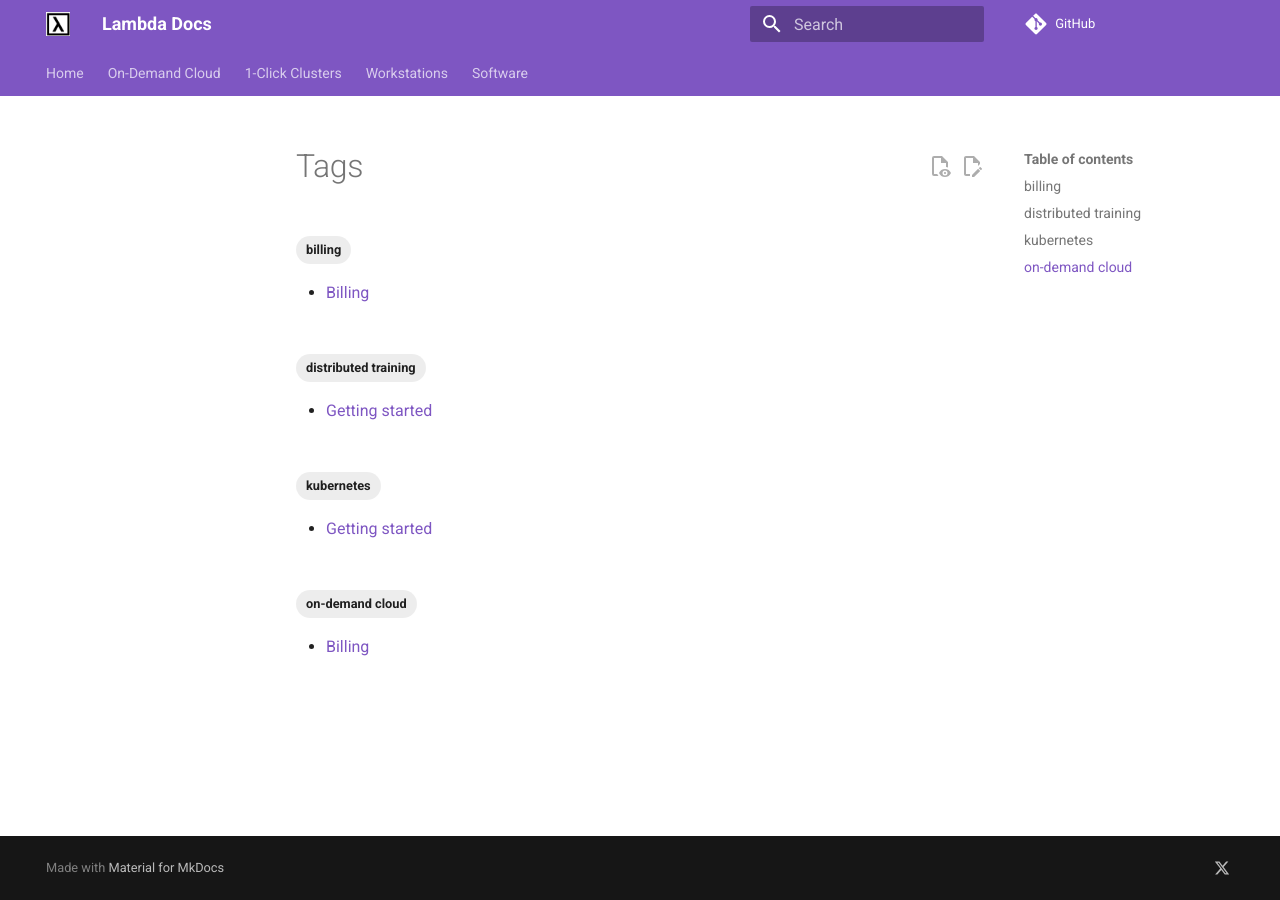
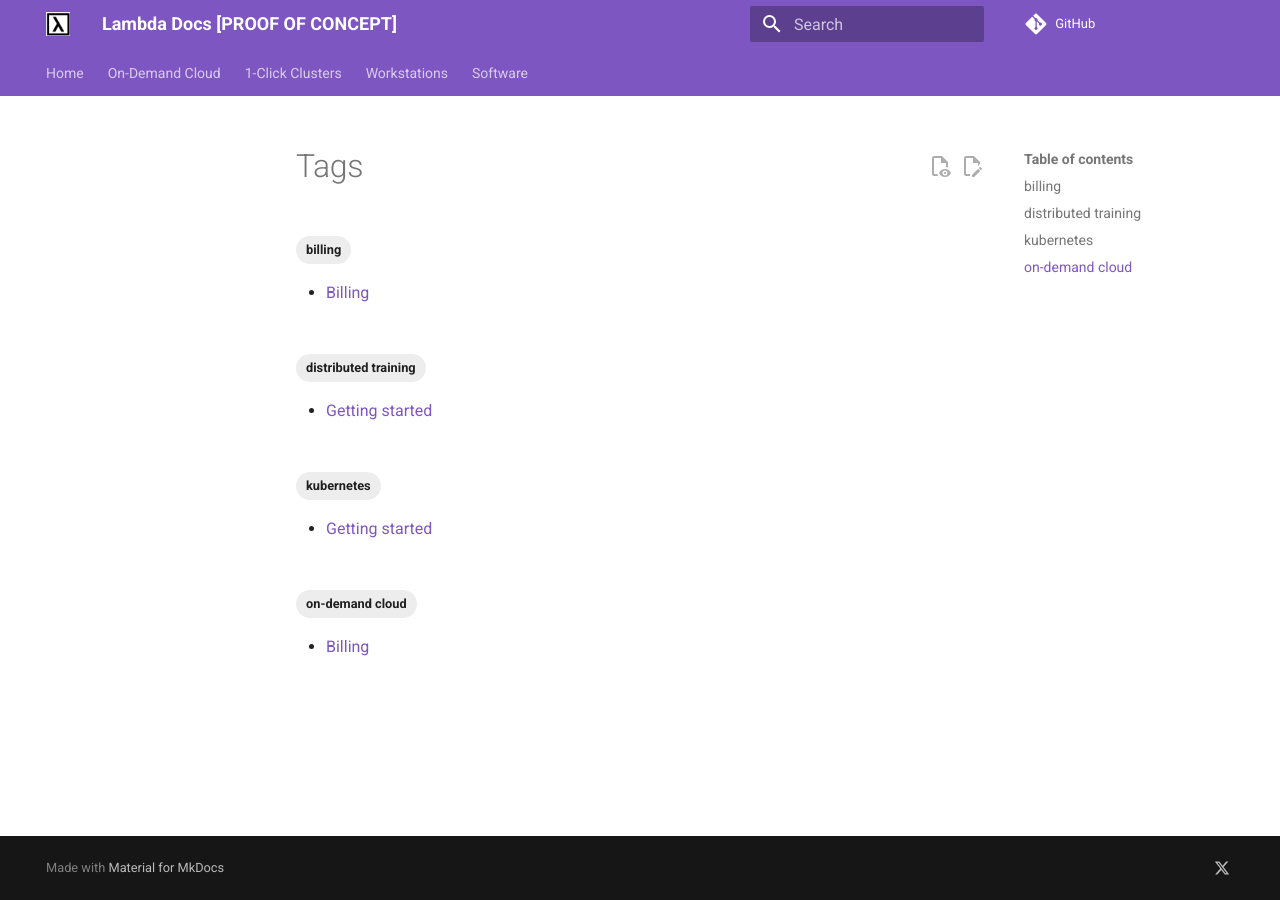
Before and after one commit to cbrownstein-lambda/lambda-docs-mkdocs, an MkDocs documentation site: the page built from docs/tags.md, in a window 1280 px wide. Built offline with MkDocs 1.6.1 and Material for MkDocs 9.7.7, drawn with Linux system fonts in a browser that asks for light colours; comment, search, counter and statistics services are not loaded.

Commit message:
Make clear this site is a proof of concept

```diff
--- a/mkdocs.yml
+++ b/mkdocs.yml
@@ -1,4 +1,4 @@
-site_name: Lambda Docs
+site_name: Lambda Docs [PROOF OF CONCEPT]
 site_url: https://cbrownstein-lambda.github.io/lambda-docs-mkdocs/
 repo_url: https://github.com/cbrownstein-lambda/lambda-docs-mkdocs
 edit_uri: edit/main/docs/
```
